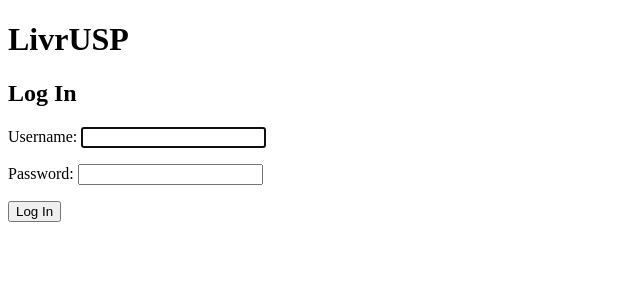
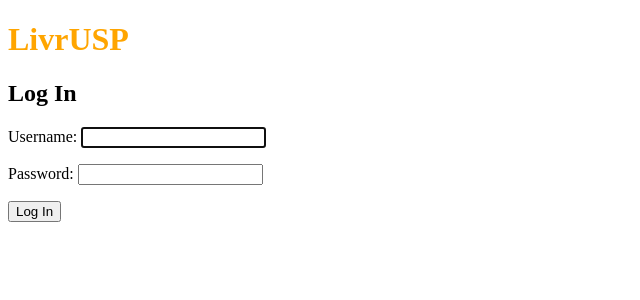
Before and after one commit to gabrielsb10/site_final_livrusp, a Django app: page /accounts/login/ in a window 1280 px wide. Shown: the top 300 px of the page, without its empty margins (0-640 px from the left). Run offline with Django 3.2, Linux system fonts and the light colour scheme.

Commit message:
adicao do arquivo css e modificacao do layout.html

```diff
--- /dev/null
+++ b/livrusp/static/livrusp/style.css
@@ -0,0 +1,3 @@
+h1 {
+    color: orange;
+}
--- a/templates/layout.html
+++ b/templates/layout.html
@@ -1,5 +1,8 @@
+{% load static %}
+
 <!DOCTYPE html>
 <html>
+  <link href="{% static 'livrusp/style.css' %}" rel="stylesheet">
 <head>
   <meta charset="utf-8">
   <title>{% block title %}{% endblock %}</title>
```
